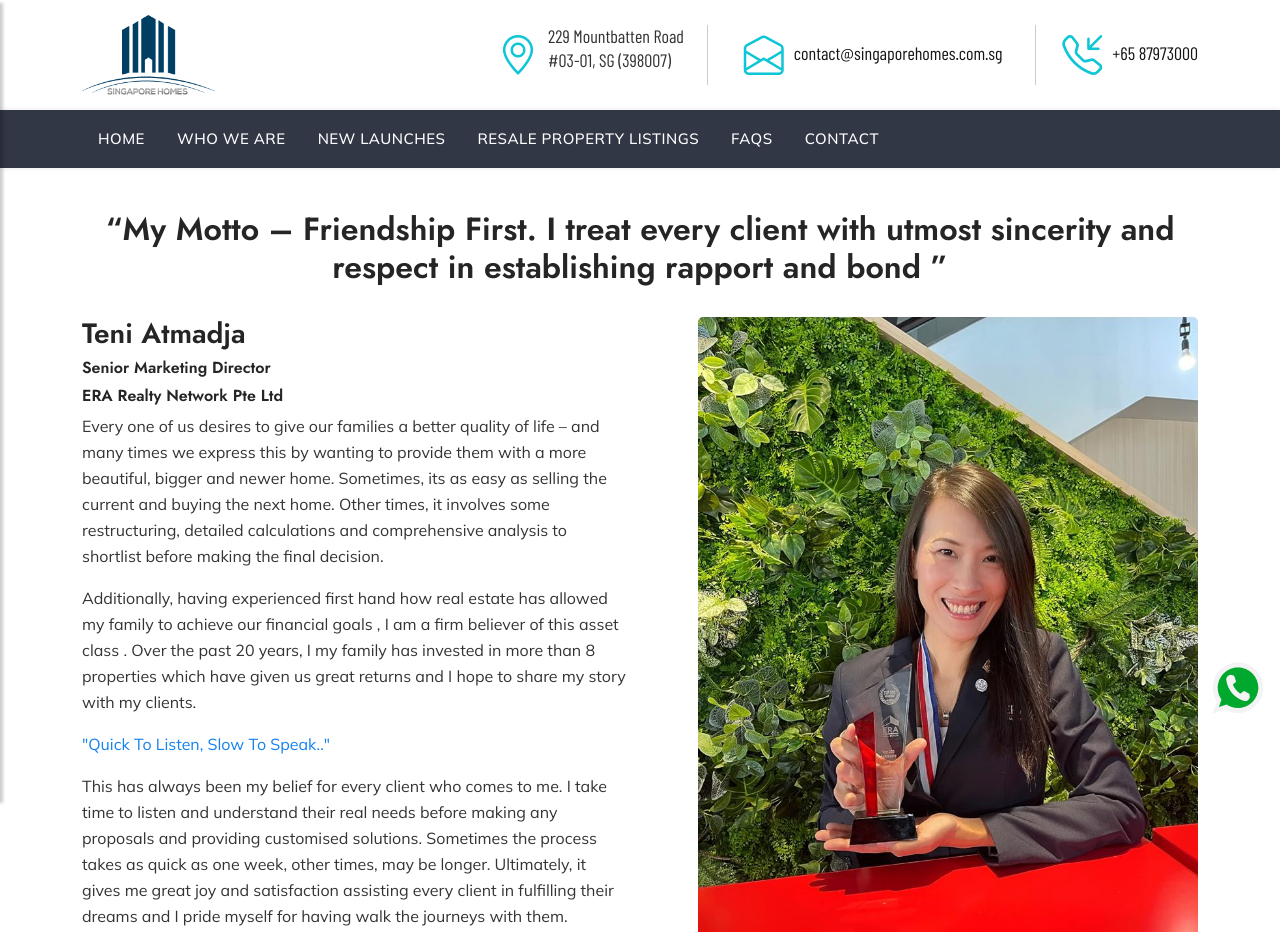
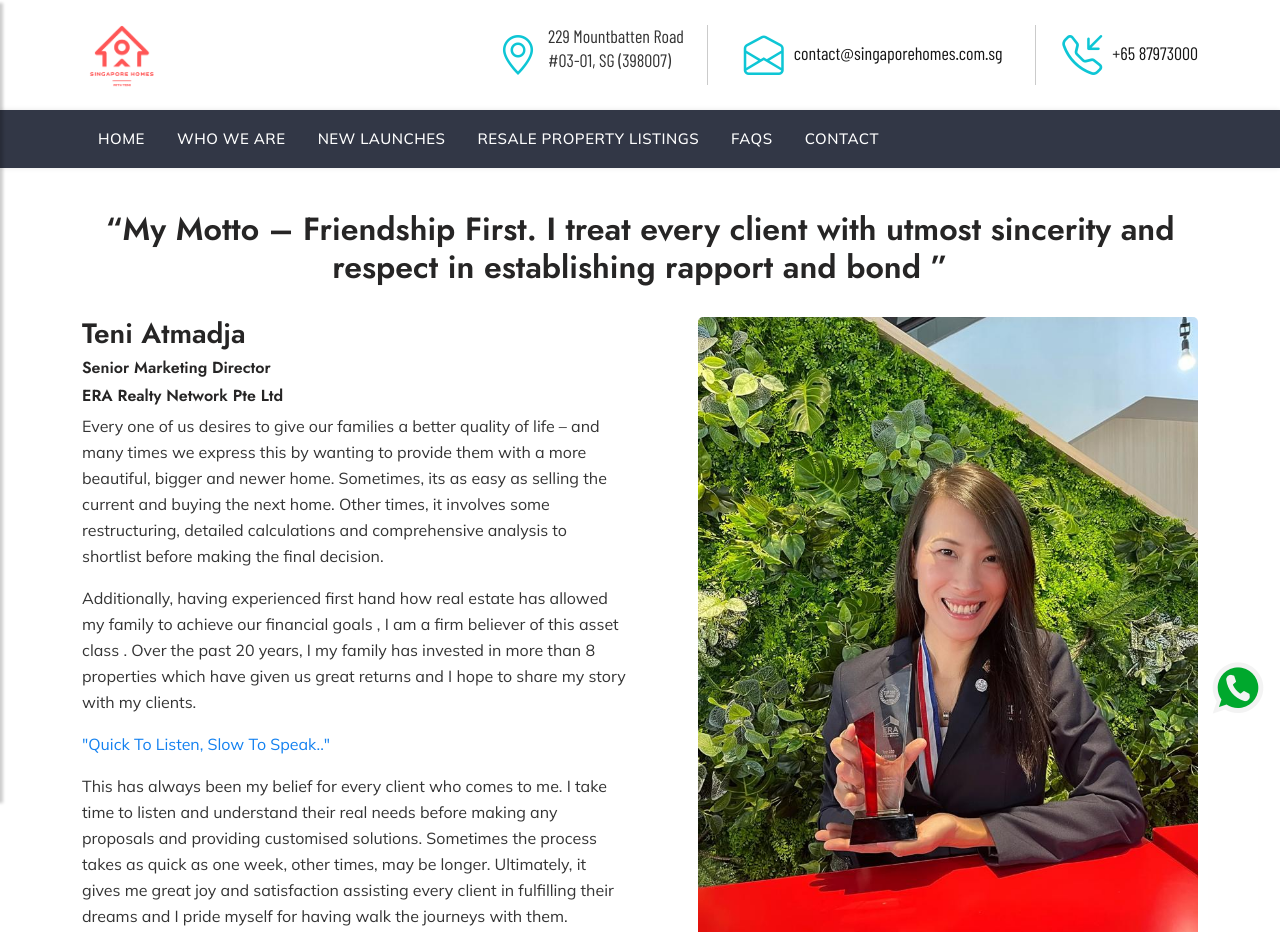
Before and after one commit to skyvis2023/singapore-homes, a plain HTML site: page about.html in a window 1280 px wide. Shown: the top 932 px of the page. Drawn offline with nearby package versions, Linux system fonts and the light colour scheme; a web font is replaced by a local one.

Commit message:
update logo

```diff
--- a/about.html
+++ b/about.html
@@ -26,7 +26,7 @@
     <link rel="stylesheet" type="text/css" id="style_sheet" href="css/skins/default.css">
 
     <!-- Favicon icon -->
-    <link rel="shortcut icon" href="img/logos/NEW-LOGO-2000.png" type="image/x-icon" >
+    <link rel="shortcut icon" href="img/logos/Untitled.png" type="image/x-icon" >
 
     <!-- Google fonts -->
     <link rel="stylesheet" type="text/css" href="https://fonts.googleapis.com/css?family=Open+Sans:400,300,600,700,800%7CPlayfair+Display:400,700%7CRoboto:100,300,400,400i,500,700">
@@ -56,7 +56,7 @@
         <div class="row align-items-center">
             <div class="col-lg-3 col-md-3">
                 <div class="top-logo">
-                    <a href="index.html"><img src="img/logos/logo.png" alt="logo"></a>
+                    <a href="index.html"><img src="img/logos/Untitled.png" alt="logo"></a>
                 </div>
             </div>
             <div class="col-lg-9 col-md-9">
@@ -97,7 +97,7 @@
     <div class="container">
         <nav class="navbar navbar-expand-lg navbar-light">
             <a class="navbar-brand logos mr-auto" href="index.html">
-                <img src="img/logos/logo.png" alt="logo" class="logo-photo">
+                <img src="img/logos/Untitled.png" alt="logo" class="logo-photo">
             </a>
             <button class="navbar-toggler" id="drawer" type="button">
                 <span class="fa fa-bars"></span>
@@ -142,7 +142,7 @@
     </div>
     <div class="sidebar-inner">
         <div class="sidebar-logo">
-            <img src="img/logos/logo.png" alt="sidebarlogo">
+            <img src="img/logos/Untitled.png" alt="sidebarlogo">
         </div>
         <div class="sidebar-navigation">
             <h3 class="heading">Pages</h3>
--- a/css/initial.css
+++ b/css/initial.css
@@ -925,7 +925,7 @@
 
 @media (max-width: 992px) {
     .main-header .logos img {
-        height: 40px;
+        height: 70px;
     }
 
     #main-header-2 .container-fluid {
@@ -1040,7 +1040,7 @@
     }
 
     .main-header .logos {
-        padding: 20px 0;
+        padding: 5px 0;
     }
 
     #main-header-4 .header-right {
```
Also changed, not shown: awards.html (+4 -4 lines), contact.html (+4 -4 lines), faq.html (+4 -4 lines), privacy-policy.html (+4 -4 lines), terms-of-use.html (+4 -4 lines), testimonials.html (+4 -4 lines).
